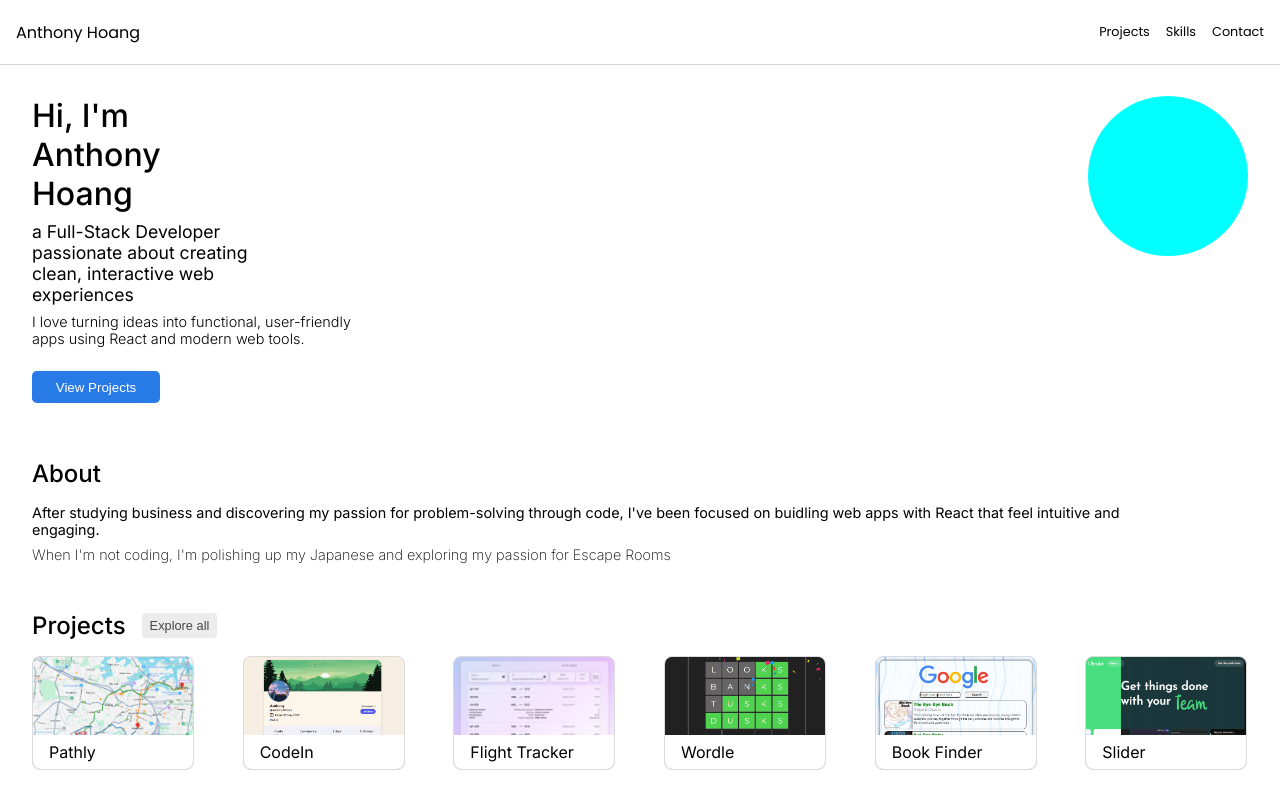
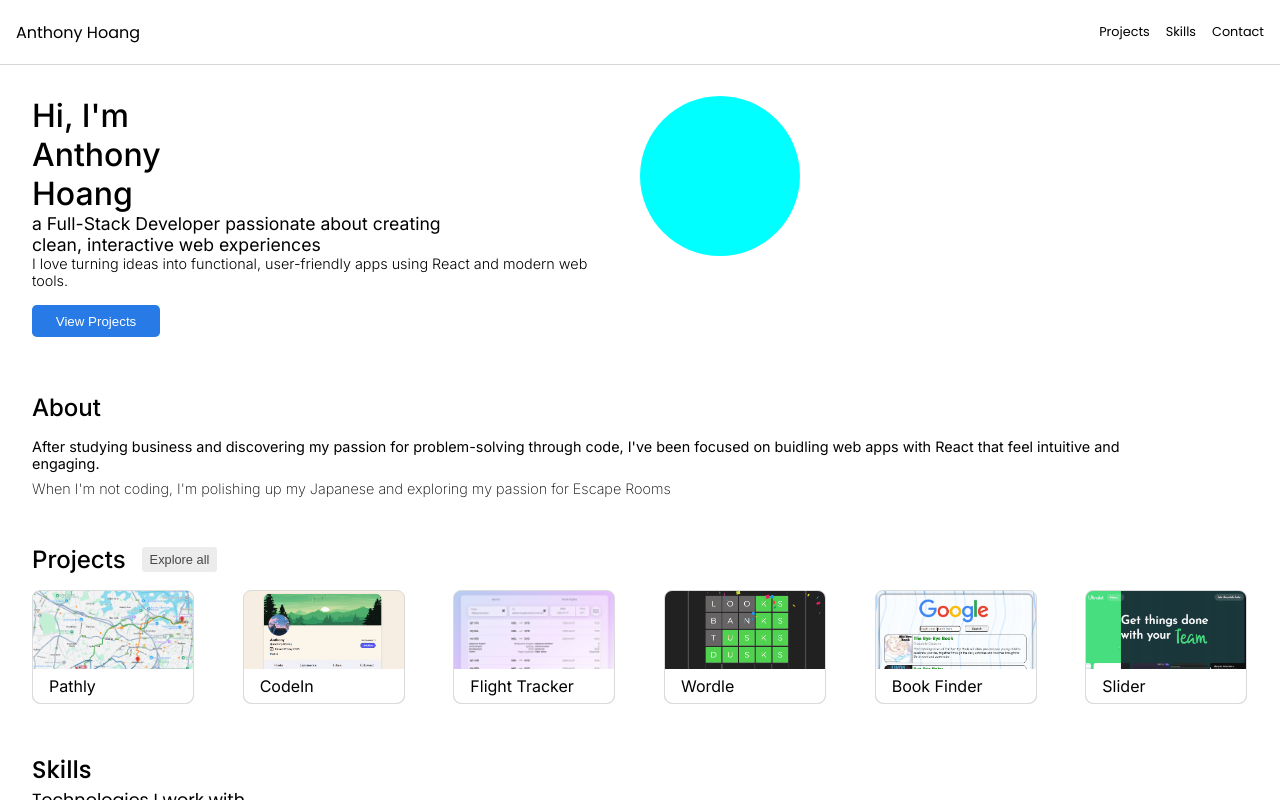
Before and after one commit to AntH117/anthonyhoang-dev, a React (Create React App) app in the folder anthonyhoang-dev/: page / in a window 1280 px wide. Built offline with nearby package versions, Linux system fonts and the light colour scheme.

Commit message:
Finished porting home page

```diff
--- a/anthonyhoang-dev/src/sections/Home.js
+++ b/anthonyhoang-dev/src/sections/Home.js
@@ -30,6 +30,7 @@ export default function Home() {
     }
 
     return <div className='home-body'>
+        <div className='home-upper-body'>
             <div className='home-title-text'>
                 <span>Hi, I'm</span>
                 <span>Anthony Hoang</span>
@@ -43,7 +44,8 @@ export default function Home() {
             <button className='home-projects-button' onClick={() => navigate('/projects')}>
                 View Projects
             </button>
-        <AboutMe />
             <ProfilePicture />
         </div>
+        <AboutMe />
+    </div>
 }
--- a/anthonyhoang-dev/src/styles/Home.css
+++ b/anthonyhoang-dev/src/styles/Home.css
@@ -8,6 +8,23 @@
     margin-top: 4rem;
     gap: 0.5rem
 }
+
+.home-upper-body {
+    position: relative;
+    width: 100%;
+    max-width: 800px;
+}
+
+.profile-pic-body {
+    position: absolute;
+    width: 10rem;
+    height: 10rem;
+    background-color: aqua;
+    right: 2rem;
+    top: 2rem;
+    border-radius: 100%;
+}
+
 
 .home-title-text {
     margin-top: 2rem;
@@ -20,13 +37,14 @@
 }
 
 .home-main-text {
-    width: 14rem;
+    width: 55%;
     font-size: 1.1rem;
     font-weight: 400;
 }
 
 .home-sub-text {
     width: 20rem;
+    width: 70%;
     font-size: 0.9rem;
     font-weight: 300;
 }
@@ -65,13 +83,3 @@
     font-size: 0.9rem;
     font-weight: 200;
 }
-
-.profile-pic-body {
-    position: absolute;
-    width: 10rem;
-    height: 10rem;
-    background-color: aqua;
-    right: 2rem;
-    top: 2rem;
-    border-radius: 100%;
-}
```
Lines whose indentation alone changed are shown as unchanged.
